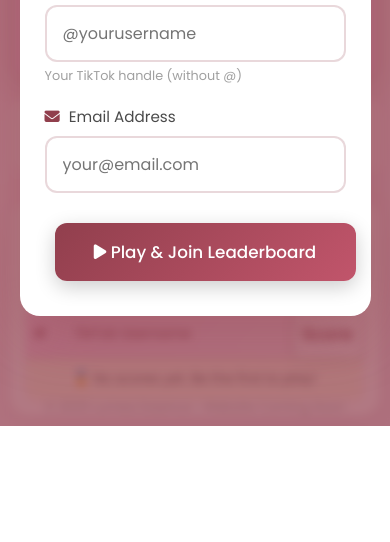
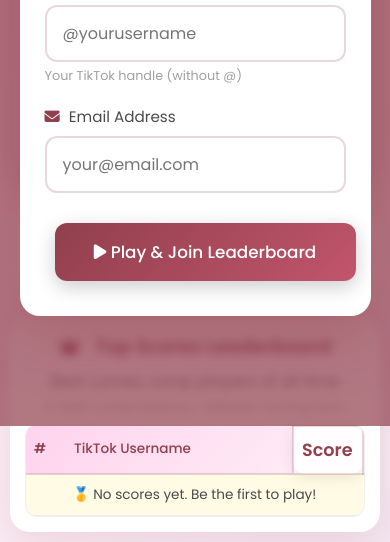
Before and after one commit to Xdev360/lumea-essence, a website: page under-construction.html in a window 390 px wide. Shown: the part 418-960 px from the top of the page. Before the commit the page ends 844 px from the top, so only its background shows below. Drawn offline with Linux system fonts and the light colour scheme; no server answers.

Commit message:
Fix game responsiveness on mobile - enable scrolling and proper layout

```diff
--- a/game-styles.css
+++ b/game-styles.css
@@ -12,8 +12,9 @@
 
 html, body {
     width: 100%;
-    height: 100%;
-    overflow: hidden;
+    height: auto;
+    min-height: 100vh;
+    overflow-x: hidden;
     font-family: 'Poppins', sans-serif;
     background: linear-gradient(135deg, #FED3EE 0%, #FFF0F7 50%, #F5E8F2 100%);
     color: #4a4a4a;
@@ -22,12 +23,12 @@
 /* ========== GAME WRAPPER ========== */
 .game-wrapper {
     width: 100%;
-    height: 100vh;
+    min-height: 100vh;
     display: flex;
     flex-direction: column;
     align-items: center;
-    justify-content: center;
-    padding: 20px;
+    justify-content: flex-start;
+    padding: 80px 20px 20px 20px;
     position: relative;
 }
 
@@ -46,7 +47,7 @@
     font-size: 0.9rem;
     transition: all 0.3s ease;
     box-shadow: 0 4px 15px rgba(0, 0, 0, 0.1);
-    z-index: 1000;
+    z-index: 999;
 }
 
 .back-home-btn:hover {
@@ -115,6 +116,7 @@
     overflow: hidden;
     border: 3px solid rgba(145, 63, 77, 0.3);
     animation: fadeInUp 0.8s ease 0.3s both;
+    margin: 20px 0;
 }
 
 #gameCanvas {
@@ -122,6 +124,7 @@
     width: 100%;
     height: 100%;
     cursor: pointer;
+    touch-action: none;
 }
 
 /* ========== START SCREEN ========== */
```
